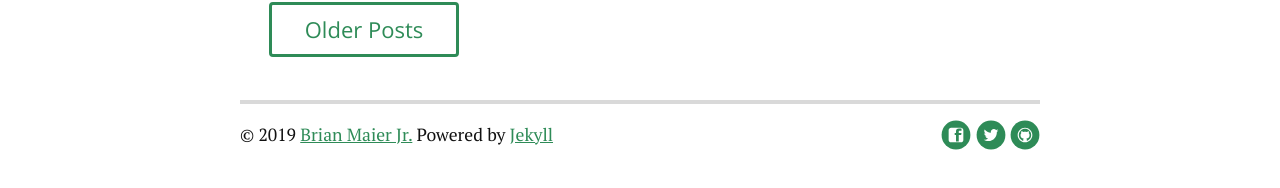
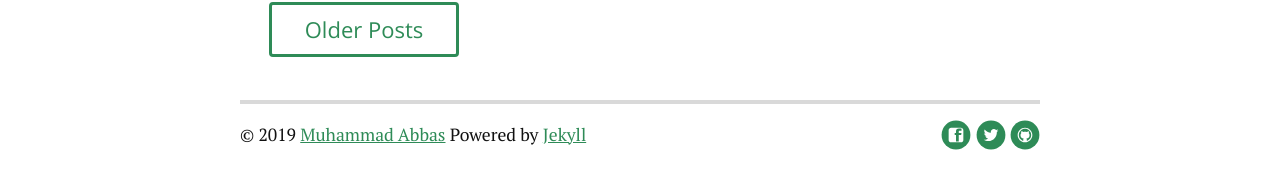
Before and after one commit to a66as/a66as.github.io, a Jekyll site: the page built from index.html, in a window 1280 px wide. Shown: the part 2076-2264 px from the top of the page. Built offline with Jekyll 4.4.1, drawn with Linux system fonts in a browser that asks for light colours; nearby versions of some CDN libraries; the list of posts is cut into pages by our own code.

Commit message:
Update footer.html

```diff
--- a/_includes/footer.html
+++ b/_includes/footer.html
@@ -1,6 +1,6 @@
 <div class="footer">
    <div class="container">
-      <p class="copy">&copy; {{ site.time | date: '%Y' }} <a href="http://brianmaierjr.com">Brian Maier Jr.</a> Powered by <a href="http://jekyllrb.com">Jekyll</a></p>
+      <p class="copy">&copy; {{ site.time | date: '%Y' }} <a href="#">Muhammad Abbas</a> Powered by <a href="http://jekyllrb.com">Jekyll</a></p>
 
       <div class="footer-links">
          <ul class="noList">
```
